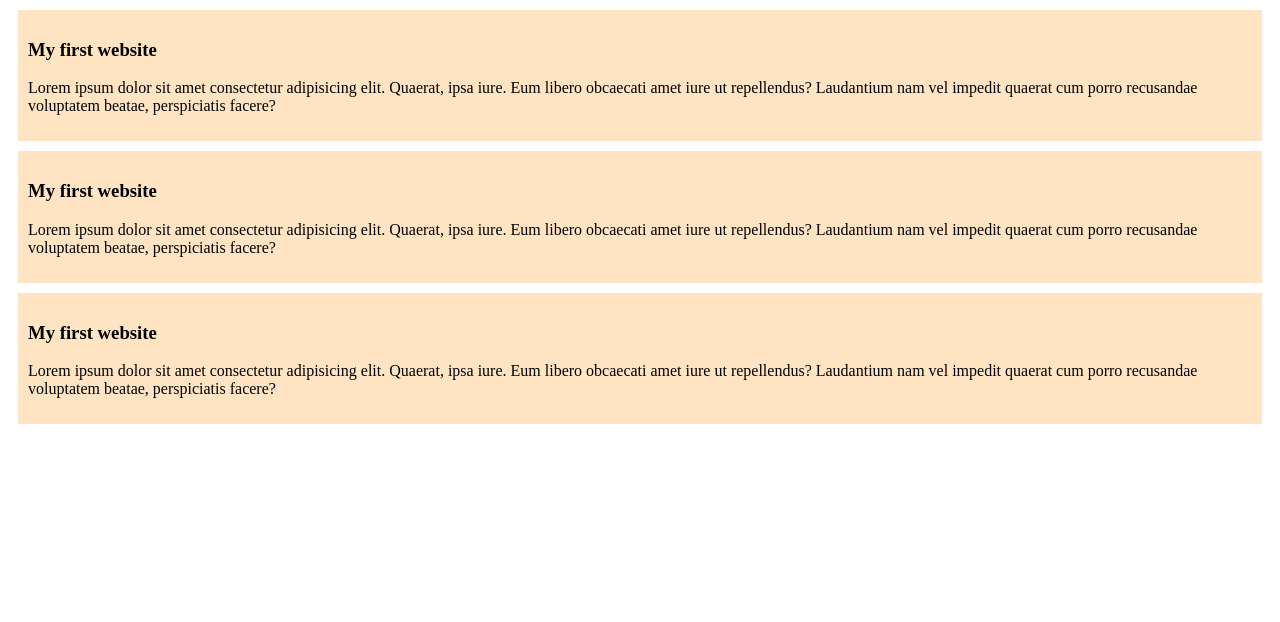
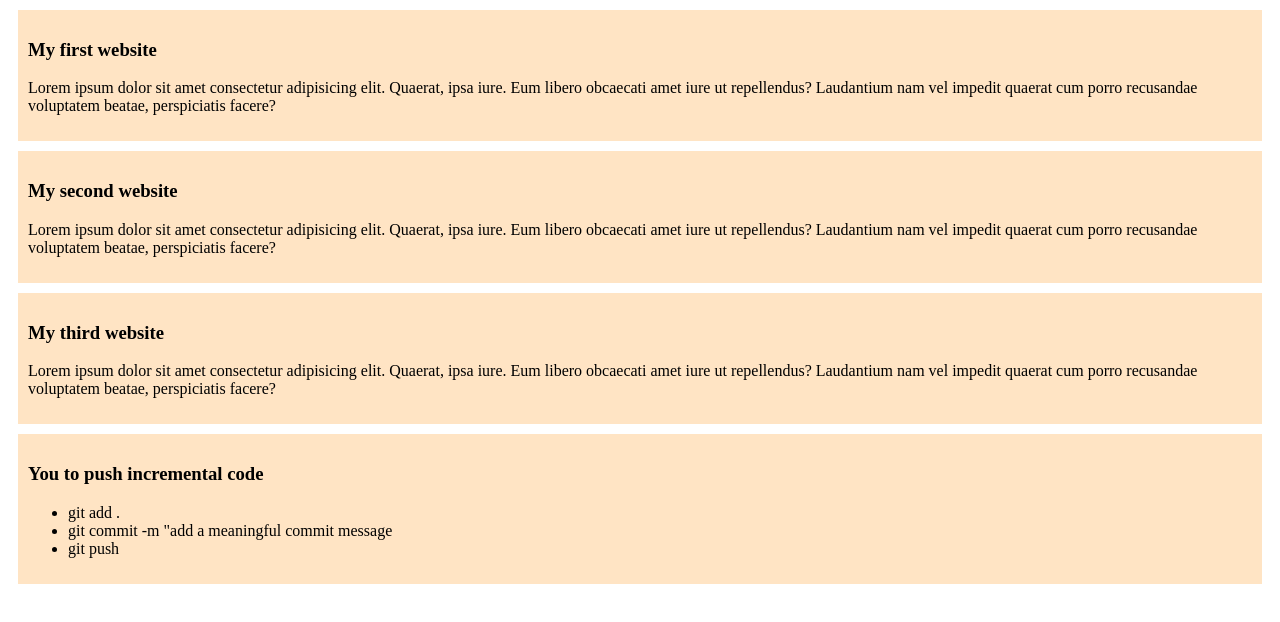
Before and after one commit to RomnMazi/my-simple-website, a plain HTML site: page index.html in a window 1280 px wide. Drawn offline with Linux system fonts and the light colour scheme.

Commit message:
add new thing

```diff
--- a/blog.css
+++ b/blog.css
@@ -1,3 +1,5 @@
 div{
-    background-color: bisque; margin: 10px; padding: 10px;
+    background-color: bisque;
+    margin: 10px;
+    padding: 10px;
 }
--- a/index.html
+++ b/index.html
@@ -12,12 +12,20 @@
         <p>Lorem ipsum dolor sit amet consectetur adipisicing elit. Quaerat, ipsa iure. Eum libero obcaecati amet iure ut repellendus? Laudantium nam vel impedit quaerat cum porro recusandae voluptatem beatae, perspiciatis facere?</p>
     </div>
     <div>
-        <h3>My first website</h3>
+        <h3>My second website</h3>
         <p>Lorem ipsum dolor sit amet consectetur adipisicing elit. Quaerat, ipsa iure. Eum libero obcaecati amet iure ut repellendus? Laudantium nam vel impedit quaerat cum porro recusandae voluptatem beatae, perspiciatis facere?</p>
     </div>
     <div>
-        <h3>My first website</h3>
+        <h3>My third website</h3>
         <p>Lorem ipsum dolor sit amet consectetur adipisicing elit. Quaerat, ipsa iure. Eum libero obcaecati amet iure ut repellendus? Laudantium nam vel impedit quaerat cum porro recusandae voluptatem beatae, perspiciatis facere?</p>
+    </div>
+    <div>
+        <h3>You to push incremental code</h3>
+        <ul>
+            <li>git add .</li>
+            <li>git commit -m "add a meaningful commit message</li>
+            <li>git push</li>
+        </ul>
     </div>
 </body>
 </html>
```
